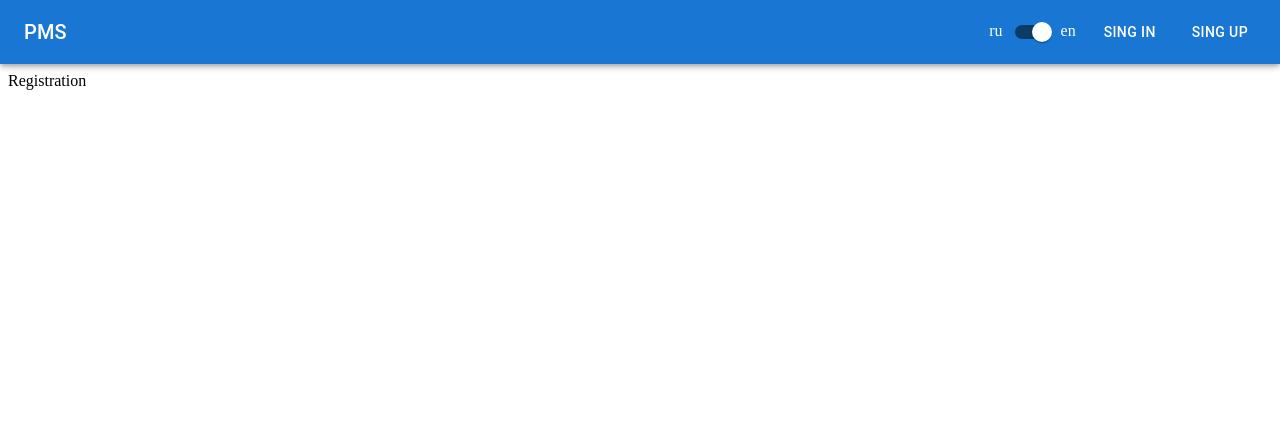
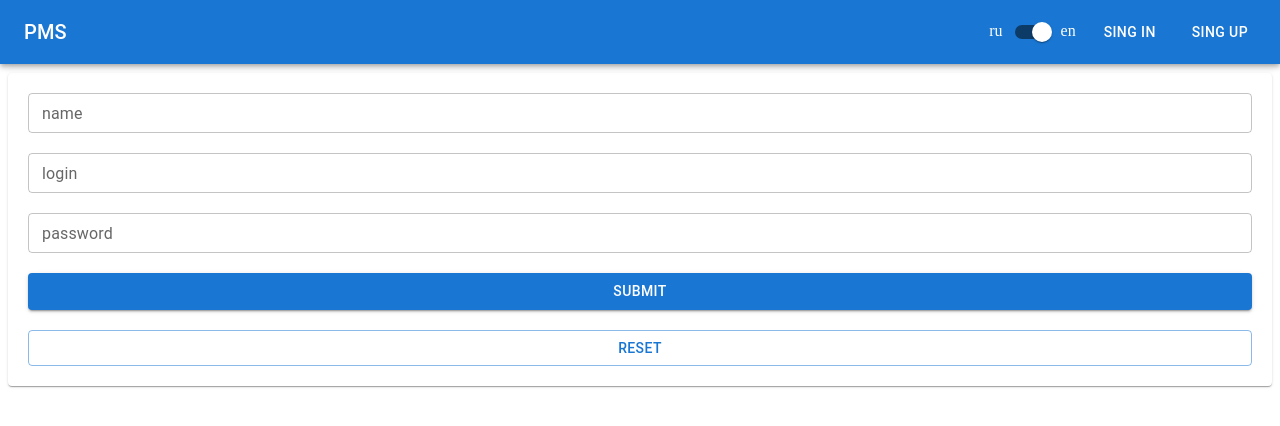
Before and after one commit to dmitriStpaniuk/project-management, a React (Create React App) app: page /registration in a window 1280 px wide. Shown: the top 426 px of the page. Built offline with nearby package versions, Linux system fonts and the light colour scheme.

Commit message:
add: registration form

```diff
--- a/src/components/Input.tsx
+++ b/src/components/FormInputText.tsx
@@ -4,8 +4,9 @@ import { Controller, useFormContext } from 'react-hook-form';
 type FormInputProps = {
   name: string;
   label: string;
+  type: string;
 };
-export const Input = ({ name, label }: FormInputProps) => {
+export const FormInputText = ({ name, label, type }: FormInputProps) => {
   const { control } = useFormContext();
   return (
     <Controller
@@ -13,6 +14,7 @@ export const Input = ({ name, label }: FormInputProps) => {
       control={control}
       render={({ field: { onChange, value }, fieldState: { error }, formState }) => (
         <TextField
+          type={type}
           helperText={error ? error.message : null}
           size={'small'}
           error={!!error}
--- a/src/components/pages/registration/Registration.tsx
+++ b/src/components/pages/registration/Registration.tsx
@@ -1,9 +1,37 @@
+import { Button, Paper } from '@mui/material';
+import { FormInputText } from 'components/FormInputText';
 import React from 'react';
+import { FormProvider, useForm } from 'react-hook-form';
+
+import { SignupUserData } from 'services/userServiceTypes';
+import { useAppDispatch } from 'store/store';
+import { createNewUserThunk } from 'store/thunks/userThunk';
 
 export default function Registration() {
+  const dispatch = useAppDispatch();
+  const methods = useForm({ defaultValues: { name: '', login: '', password: '' } });
+  const {
+    handleSubmit,
+    reset,
+    formState: { isSubmitting },
+  } = methods;
+  const onSubmit = (data: SignupUserData) => {
+    dispatch(createNewUserThunk(data));
+  };
+
   return (
-    <div className="container" data-testid="registration">
-      Registration
-    </div>
+    <Paper style={{ marginTop: '65px', display: 'grid', gridRowGap: '20px', padding: '20px' }}>
+      <FormProvider {...methods}>
+        <FormInputText name="name" label="name" type="text" />
+        <FormInputText name="login" label="login" type="text" />
+        <FormInputText name="password" label="password" type="password" />
+      </FormProvider>
+      <Button onClick={handleSubmit(onSubmit)} variant={'contained'} disabled={isSubmitting}>
+        Submit
+      </Button>
+      <Button onClick={() => reset()} variant={'outlined'}>
+        Reset
+      </Button>
+    </Paper>
   );
 }
--- a/src/services/apiConstants.ts
+++ b/src/services/apiConstants.ts
@@ -1,5 +1,3 @@
-import { ITokenResponse } from './userServiceTypes';
-
 export enum EApiParametrs {
   baseUrl = 'https://mysterious-escarpment-15159.herokuapp.com', // heroku postgress
   // baseUrl = 'https://final-task-backend-production-336e.up.railway.app' // railway Mongo
--- a/src/services/userService.ts
+++ b/src/services/userService.ts
@@ -1,6 +1,6 @@
 import axios from 'axios';
 import { EApiParametrs, getTokenLocalStorage, EApiRoutes } from './apiConstants';
-import { TUserResponse, TSignupUserData, TLoginUserData, ITokenResponse } from './userServiceTypes';
+import { UserResponse, SignupUserData, LoginUserData, TokenResponse } from './userServiceTypes';
 
 const instanceUserAxios = axios.create({
   baseURL: EApiParametrs.baseUrl,
@@ -20,12 +20,12 @@ instanceUserAxios.interceptors.request.use(
   }
 );
 
-export const getAllUsers = async (): Promise<TUserResponse[]> => {
+export const getAllUsers = async (): Promise<UserResponse[]> => {
   const result = await instanceUserAxios.get(EApiRoutes.users);
   return result.data;
 };
 
-export const getUserById = async (userId: string): Promise<TUserResponse> => {
+export const getUserById = async (userId: string): Promise<UserResponse> => {
   const result = await instanceUserAxios.get(`${EApiRoutes.users}/${userId}`);
   return result.data;
 };
@@ -36,18 +36,18 @@ export const deleteUserById = async (userId: string): Promise<void> => {
 
 export const updateUser = async (
   userId: string,
-  userData: TSignupUserData
-): Promise<TUserResponse> => {
+  userData: SignupUserData
+): Promise<UserResponse> => {
   const result = await instanceUserAxios.put(`${EApiRoutes.users}/${userId}`, userData);
   return result.data;
 };
 
-export const createNewUser = async (userData: TSignupUserData): Promise<TUserResponse> => {
+export const createNewUser = async (userData: SignupUserData): Promise<UserResponse> => {
   const result = await instanceUserAxios.post(EApiRoutes.signup, userData);
   return result.data;
 };
 
-export const signin = async (userData: TLoginUserData): Promise<ITokenResponse> => {
+export const signin = async (userData: LoginUserData): Promise<TokenResponse> => {
   const result = await instanceUserAxios.post(EApiRoutes.signin, userData);
   return result.data;
 };
--- a/src/store/slices/userSlice.ts
+++ b/src/store/slices/userSlice.ts
@@ -1,11 +1,11 @@
 import { createSlice, PayloadAction } from '@reduxjs/toolkit';
-import { TUserResponse } from '../../services/userServiceTypes';
+import { UserResponse } from '../../services/userServiceTypes';
 
 type UserInitialState = {
-  user?: TUserResponse;
+  user?: UserResponse;
   isUserFetching: boolean;
   isUserLogined: boolean;
-  allUsersList?: TUserResponse[];
+  allUsersList?: UserResponse[];
   isAllUsersFetching?: boolean;
 };
 
@@ -20,7 +20,7 @@ export const userSlice = createSlice({
   name: 'user',
   initialState,
   reducers: {
-    setUser: (state, action: PayloadAction<TUserResponse | undefined>) => {
+    setUser: (state, action: PayloadAction<UserResponse | undefined>) => {
       state.user = action.payload;
     },
     setIsUserFetching: (state, action: PayloadAction<boolean>) => {
@@ -29,7 +29,7 @@ export const userSlice = createSlice({
     setIsUserLogined: (state, action: PayloadAction<boolean>) => {
       state.isUserLogined = action.payload;
     },
-    setAllUsersList: (state, action: PayloadAction<TUserResponse[]>) => {
+    setAllUsersList: (state, action: PayloadAction<UserResponse[]>) => {
       state.allUsersList = action.payload;
     },
     setIsAllUsersFetching: (state, action: PayloadAction<boolean>) => {
--- a/src/store/thunks/userThunk.ts
+++ b/src/store/thunks/userThunk.ts
@@ -1,7 +1,7 @@
 import { userSlice } from 'store/slices/userSlice';
 import { AppDispatch } from 'store/store';
 import * as userService from '../../services/userService';
-import { TSignupUserData, TLoginUserData } from '../../services/userServiceTypes';
+import { SignupUserData, LoginUserData } from '../../services/userServiceTypes';
 import { setTokenLocalStorage } from '../../services/apiConstants';
 
 export const getAllUsersList = () => async (dispatch: AppDispatch) => {
@@ -27,21 +27,21 @@ export const deleteUserByIdThunk = (userId: string) => async (dispatch: AppDispa
 };
 
 export const updateUserThunk =
-  (userId: string, userData: TSignupUserData) => async (dispatch: AppDispatch) => {
+  (userId: string, userData: SignupUserData) => async (dispatch: AppDispatch) => {
     dispatch(userSlice.actions.setIsUserFetching(true));
     const user = await userService.updateUser(userId, userData);
     dispatch(userSlice.actions.setIsUserFetching(false));
     dispatch(userSlice.actions.setUser(user));
   };
 
-export const createNewUserThunk = (userData: TSignupUserData) => async (dispatch: AppDispatch) => {
+export const createNewUserThunk = (userData: SignupUserData) => async (dispatch: AppDispatch) => {
   dispatch(userSlice.actions.setIsUserFetching(true));
   const user = await userService.createNewUser(userData);
   dispatch(userSlice.actions.setIsUserFetching(false));
   dispatch(userSlice.actions.setUser(user));
 };
 
-export const signinThunk = (userData: TLoginUserData) => async (dispatch: AppDispatch) => {
+export const signinThunk = (userData: LoginUserData) => async (dispatch: AppDispatch) => {
   dispatch(userSlice.actions.setIsUserFetching(true));
   const res = await userService.signin(userData);
   if (res.token) {
```
Also changed, not shown: src/services/userServiceTypes.ts (+5 -5 lines), test.ts (added).
